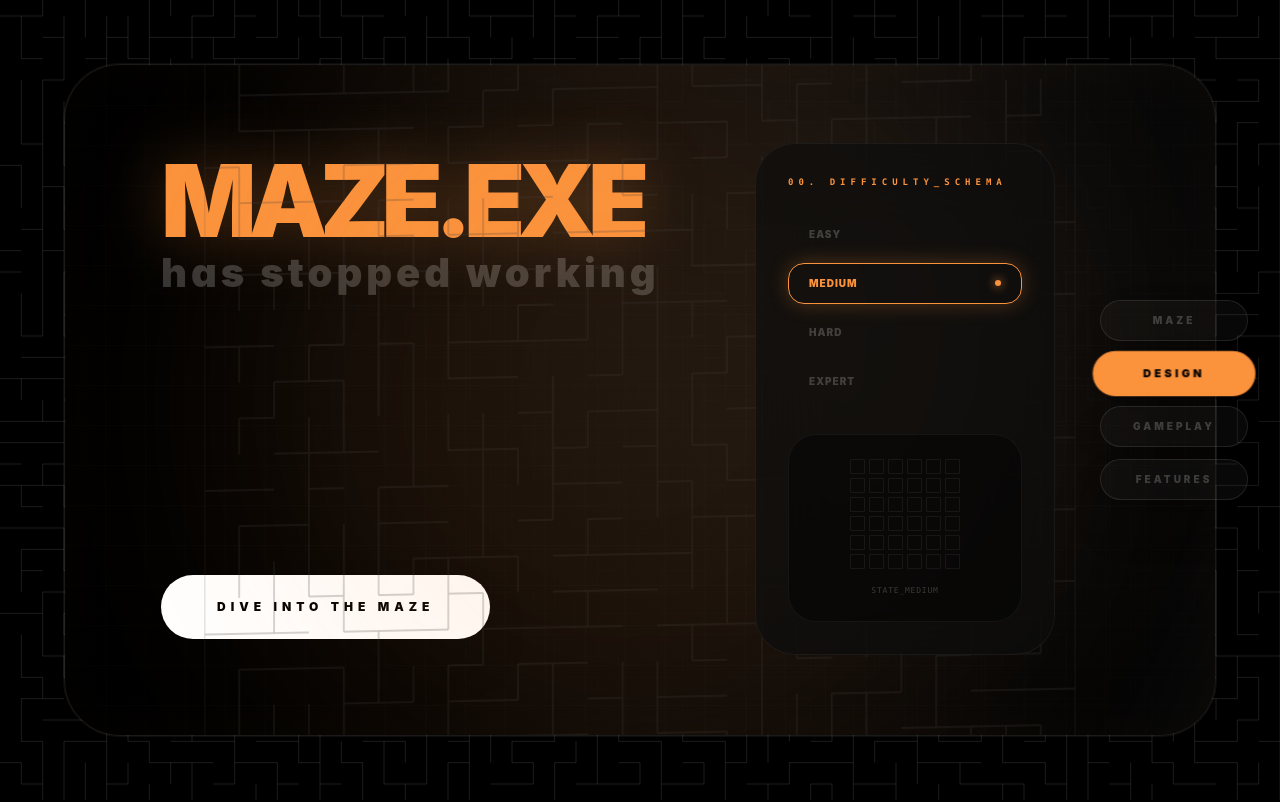
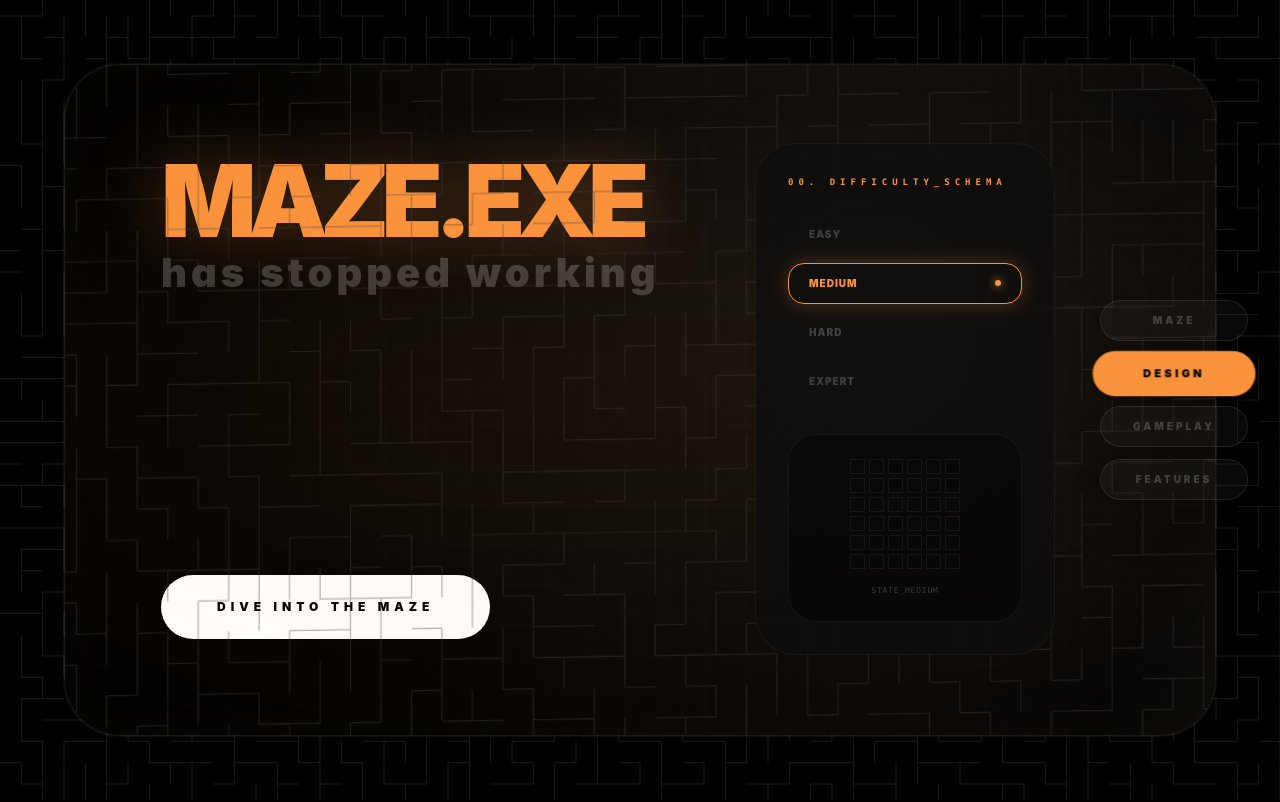
Before and after one commit to anoshione/maze-website, a React (Vite) app: page / in a window 1280 px wide. Shown: the top 802 px of the page. Built offline with nearby package versions, Linux system fonts and the light colour scheme.

Commit message:
Add files via upload

```diff
--- a/src/App.tsx
+++ b/src/App.tsx
@@ -67,10 +67,10 @@ const MiniGameWindow = ({ themeColors }: { themeColors: any }) => {
 
 const HeroMazeVisual = ({ themeColors }: { themeColors: any }) => {
   const mazeLines = useMemo(() => {
-    const maze = generateMaze(25, 25);
+    const maze = generateMaze(45, 45);
     const lines = [];
-    for (let y = 0; y < 25; y++) {
-      for (let x = 0; x < 25; x++) {
+    for (let y = 0; y < 45; y++) {
+      for (let x = 0; x < 45; x++) {
         const cell = maze[y][x];
         if (cell.walls.right) lines.push(`M ${x + 1} ${y} L ${x + 1} ${y + 1}`);
         if (cell.walls.bottom) lines.push(`M ${x} ${y + 1} L ${x + 1} ${y + 1}`);
@@ -82,11 +82,11 @@ const HeroMazeVisual = ({ themeColors }: { themeColors: any }) => {
   }, []);
 
   return (
-    <div className="relative w-full h-full flex items-center justify-center overflow-hidden">
+    <div className="absolute inset-0 flex items-center justify-center pointer-events-none overflow-visible">
       <motion.div
         animate={{
           rotateX: [5, -5, 5],
-          rotateY: [5, 15, 5],
+          rotateY: [5, 12, 5],
           y: [0, -8, 0]
         }}
         transition={{
@@ -94,22 +94,23 @@ const HeroMazeVisual = ({ themeColors }: { themeColors: any }) => {
           duration: 12,
           ease: "easeInOut"
         }}
-        className="relative w-[400px] sm:w-[600px] lg:w-[900px] aspect-square flex items-center justify-center pointer-events-none"
+        className="relative w-[150%] h-[120%] sm:w-[120%] sm:h-[120%] lg:w-[1400px] lg:h-[800px] aspect-square sm:aspect-video lg:aspect-[45/25] flex items-center justify-center"
         style={{ perspective: "1500px" }}
       >
         {/* Glow Core */}
         <div
-          className="absolute inset-0 blur-[150px] rounded-full opacity-10 scale-90"
+          className="absolute inset-x-0 inset-y-0 lg:inset-y-1/4 blur-[180px] rounded-full opacity-10 scale-90"
           style={{ backgroundColor: themeColors.player }}
         />
 
         {/* Maze Grid */}
         <svg
-          className="w-full h-full opacity-20 sm:opacity-30"
-          viewBox="0 0 25 25"
+          className="w-full h-full opacity-30 sm:opacity-40"
+          viewBox="0 0 45 45"
           stroke={themeColors.grid}
           strokeWidth="0.04"
           fill="none"
+          preserveAspectRatio="xMidYMid slice"
         >
           <motion.path
             d={mazeLines}
@@ -228,10 +229,6 @@ export default function App() {
                 </motion.div>
               </div>
 
-              <div className="absolute inset-0 flex items-center justify-center">
-                <HeroMazeVisual themeColors={activeTheme} />
-              </div>
-
               <motion.div
                 initial={{ y: 20, opacity: 0 }}
                 animate={{ y: 0, opacity: 1 }}
@@ -247,6 +244,9 @@ export default function App() {
                   Dive into the maze
                 </a>
               </motion.div>
+
+              {/* Repositioned Maze Visual to be on top of but behind interaction */}
+              <HeroMazeVisual themeColors={activeTheme} />
             </div>
 
             <div className="absolute right-40 bottom-20 z-30 hidden lg:block">
```
